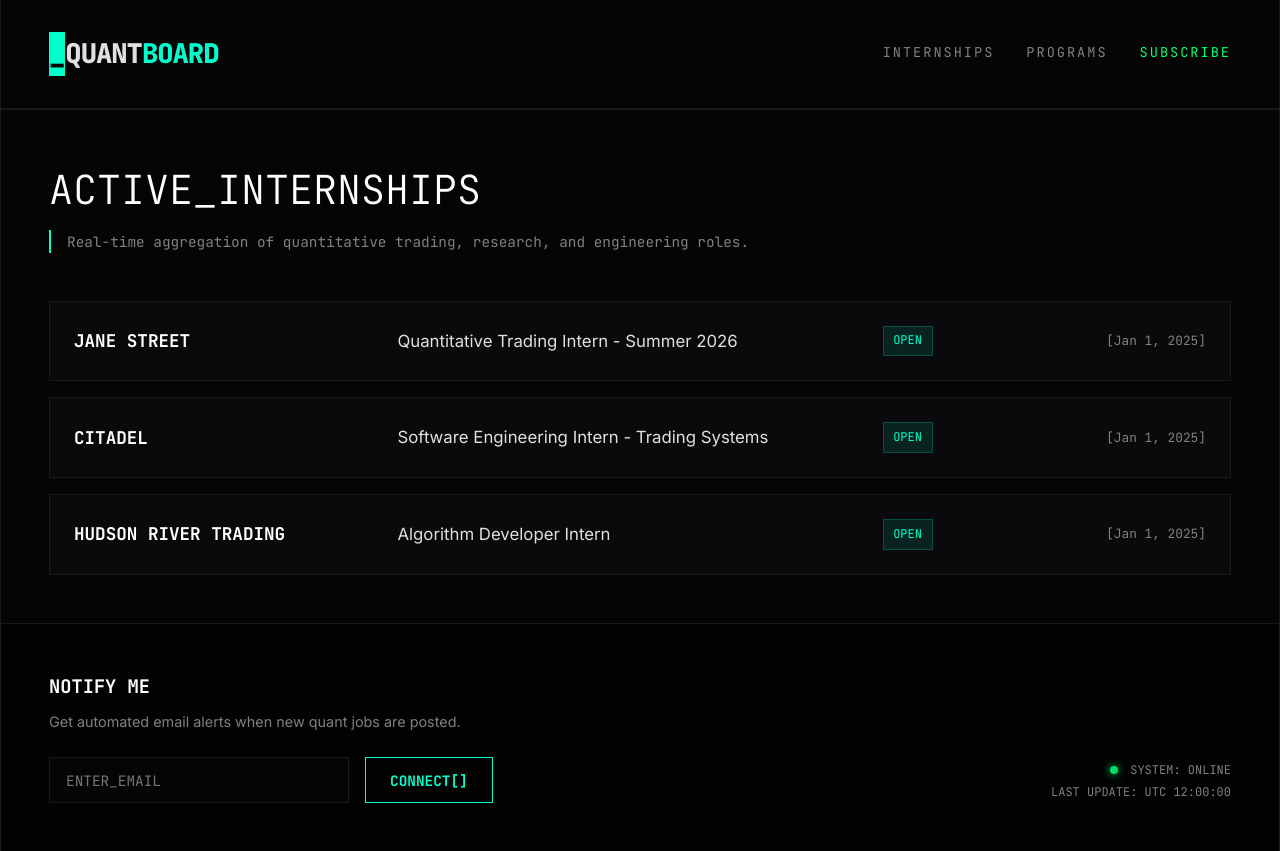
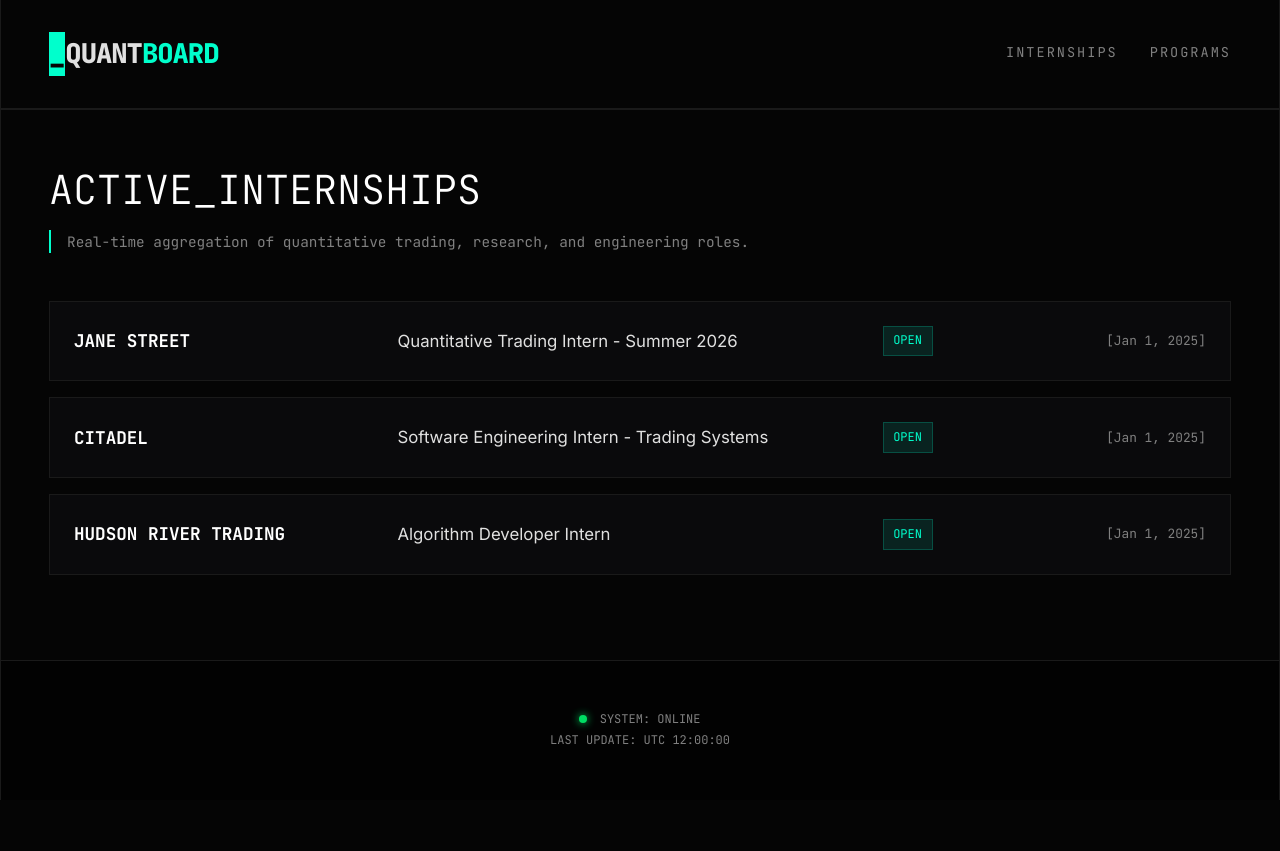
Before and after one commit to Fnuworsu/quant-job-scraper, a Next.js app: page / in a window 1280 px wide. After the commit the page ends 800 px from the top, so only its background shows below. Built offline with nearby package versions, Linux system fonts and the light colour scheme.

Commit message:
chore: remove UI subscribe form

```diff
--- a/src/app/layout.tsx
+++ b/src/app/layout.tsx
@@ -22,24 +22,14 @@
             <nav className="nav">
               <a href="/" className="nav-link">INTERNSHIPS</a>
               <a href="/programs" className="nav-link">PROGRAMS</a>
-              <a href="#subscribe" className="nav-link highlight">SUBSCRIBE</a>
             </nav>
           </header>
           <main className="main-content">
             {children}
           </main>
-          <footer className="footer" id="subscribe">
+          <footer className="footer">
             <div className="footer-content">
-              <div className="subscribe-box">
-                <h3>NOTIFY ME</h3>
-                <p>Get automated email alerts when new quant jobs are posted.</p>
-                <form className="subscribe-form" action="mailto:admin@example.com" method="get">
-                  {/* Ideally this would hit a real Next.js API route or serverless function */}
-                  <input type="email" placeholder="ENTER_EMAIL" className="input-neo" required />
-                  <button type="submit" className="button-neo">CONNECT[]</button>
-                </form>
-              </div>
-              <div className="system-status">
+              <div className="system-status" style={{ width: '100%', textAlign: 'center' }}>
                 <span className="status-dot"></span> SYSTEM: ONLINE <br/>
                 <span className="update-time">LAST UPDATE: UTC 12:00:00</span>
               </div>
```
